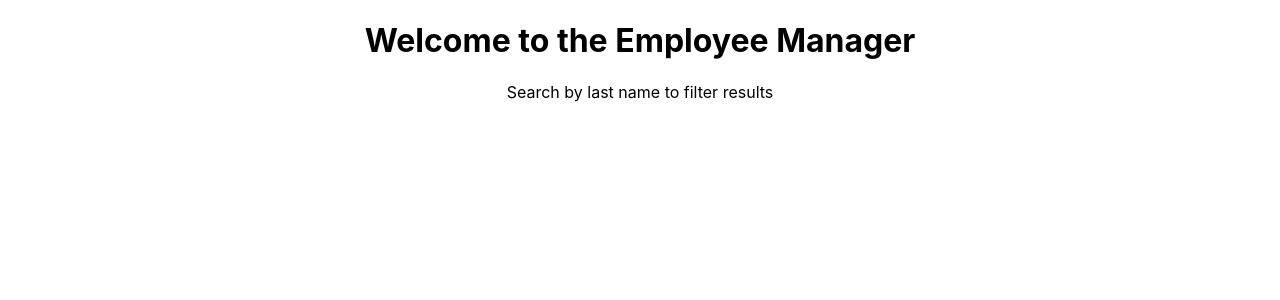
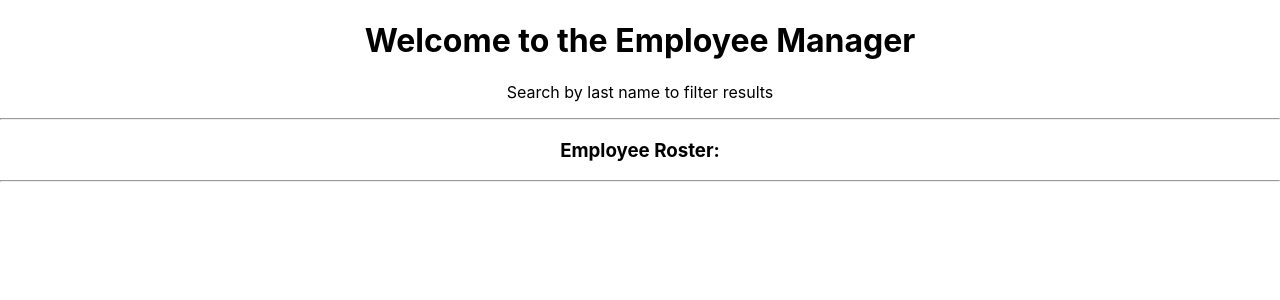
Before and after one commit to ehoversten/react_employee_tracker, a React (Create React App) app: page / in a window 1280 px wide. Shown: the top 300 px of the page. Built offline with nearby package versions, Linux system fonts and the light colour scheme; no server answers.

Commit message:
added Employee component, querying jsonplaceholder api and recieving data, updating state

```diff
--- a/package.json
+++ b/package.json
@@ -6,6 +6,7 @@
     "@testing-library/jest-dom": "^4.2.4",
     "@testing-library/react": "^9.3.2",
     "@testing-library/user-event": "^7.1.2",
+    "axios": "^0.19.2",
     "react": "^16.13.0",
     "react-dom": "^16.13.0",
     "react-scripts": "3.4.0"
--- a/src/App.js
+++ b/src/App.js
@@ -1,11 +1,13 @@
 import React from 'react';
 import './App.css';
 import Nav from './components/Nav';
+import Employee from './components/Employee';
 
 function App() {
   return (
     <div className="App">
       <Nav />
+      <Employee />
     </div>
   );
 }
--- a/src/components/Employee/index.js
+++ b/src/components/Employee/index.js
@@ -0,0 +1,55 @@
+import React, { Component } from 'react';
+import axios from 'axios';
+
+
+class Employee extends Component {
+
+    constructor(props) {
+        super(props);
+        this.state = {
+            search: '',
+            employees: []
+        }
+    }
+
+    // When this component mounts, search the Placeholder API for User data
+    componentDidMount() {
+        let url = "https://jsonplaceholder.typicode.com/users";
+        axios.get(url)
+            .then(res => {
+                console.log(res.data);
+                // update state with User data
+                this.setState({
+                    employees: res.data
+                })
+            }).catch(err => {
+                if(err) console.log(err);
+            })
+    }
+
+    render() {
+        return (
+            <div className="employee-container">
+            <hr/>
+                <h3>Employee Roster:</h3>
+                <hr/>
+            </div>
+        )
+    }
+
+}
+
+export default Employee;
+
+
+
+// }
+//     "id": 1,
+//     "name": "Leanne Graham",
+//     "username": "Bret",
+//     "email": "Sincere@april.biz",
+//     "address": { 5 items },
+//     "phone": "1-770-736-8031 x56442",
+//     "website": "hildegard.org",
+//     "company": { 3 items }
+// }
```
Also changed, not shown: 1 other file (tests, documents, lock files or other folders).
